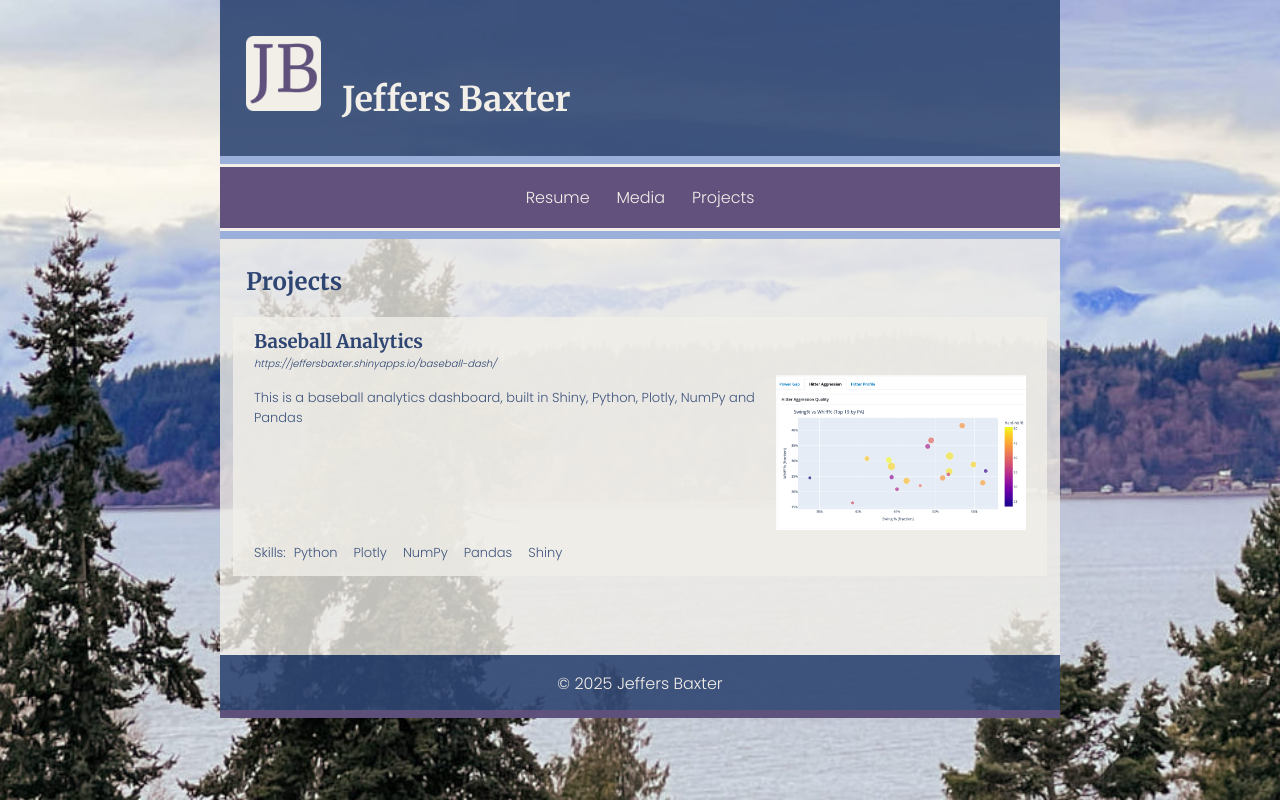
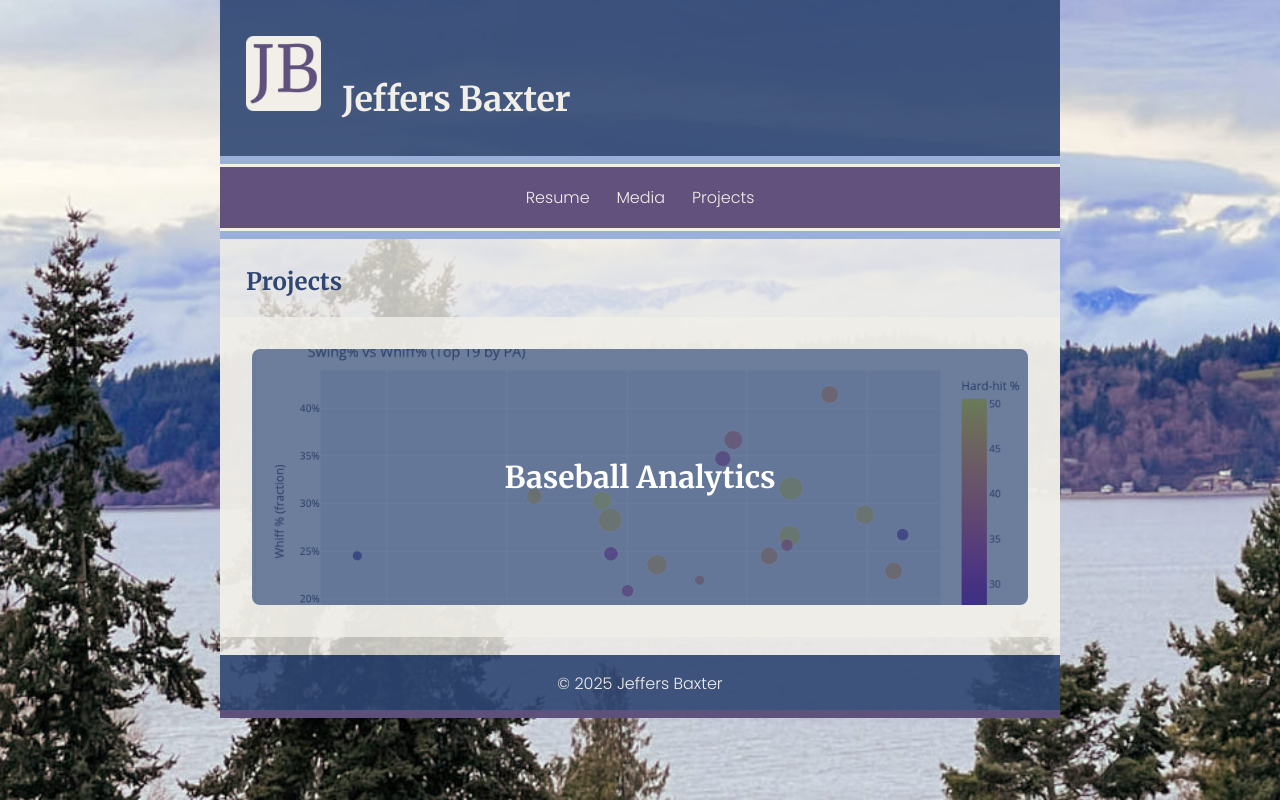
Before and after one commit to jeffersbaxter/personal, a Next.js app: page /projects in a window 1280 px wide. Built offline with nearby package versions, Linux system fonts and the light colour scheme.

Commit message:
basic project by id page

```diff
--- a/app/globals.css
+++ b/app/globals.css
@@ -486,6 +486,72 @@
   .text-13 {
     font-size: 13px;
   }
+
+  /* ProjectCard.css */
+
+  .project-card-wrapper {
+    display: flex;
+    background-color: var(--tanAlpha);
+    padding: 2rem;
+  }
+
+  .project-card {
+    position: relative;
+    width: 100%;
+    height: 16rem;
+    overflow: hidden;
+    border-radius: 0.5rem;
+    cursor: pointer;
+  }
+
+  .project-card-image {
+    position: absolute;
+    inset: 0;
+    transition: transform 700ms ease-out;
+    transform: scale(1);
+  }
+
+  .project-card-image.hovered {
+    transform: scale(1.15);
+  }
+
+  .project-card-image .image {
+    object-fit: cover;
+  }
+
+  .project-card-overlay {
+    position: absolute;
+    inset: 0;
+    background-color: var(--navy);
+    opacity: 0.7;
+    transition: opacity 500ms ease-out;
+  }
+
+  .project-card-overlay.hovered {
+    opacity: 0;
+  }
+
+  .project-card-content {
+    position: absolute;
+    inset: 0;
+    display: flex;
+    align-items: center;
+    justify-content: center;
+  }
+
+  .project-card-title {
+    color: white;
+    font-weight: bold;
+    text-align: center;
+    padding: 0 1.5rem;
+    font-size: 1.875rem;
+    transition: font-size 500ms ease-out;
+  }
+
+  .project-card-title.hovered {
+    font-size: 2.5rem;
+    color: var(--purple);
+  }
   /*  ----- Classes for alignment, positioning, widths, grids, embellishments, and animation -----  */
   .floatright {}
   .floatleft {}
--- a/app/projects/page.js
+++ b/app/projects/page.js
@@ -1,35 +1,15 @@
-import EngineeringProject from '@/components/EngineeringProject';
+import { getAllProjects } from '@/lib/projects';
+import ProjectCardLink from '@/components/ProjectCardLink';
 
-const projects = [
-    {
-        title: 'Baseball Analytics',
-        id: 'a',
-        description: 'This is a baseball analytics dashboard, built in Shiny, Python, Plotly, NumPy and Pandas',
-        projectUrl: 'https://jeffersbaxter.shinyapps.io/baseball-dash/',
-        skills: ['Python', 'Plotly', 'NumPy', 'Pandas', 'Shiny'],
-        imageSrc: '/trident-stats.png'
-    }
-];
+export default function ProjectsPage() {
+  const projects = getAllProjects();
 
-export const ProjectsPage = () => {
-    return (
-        <>
-            <h2>Projects</h2>
-            <ul className='no-type'>
-                {projects.map(project => (
-                    <li key={project.id} className="border rounded-lg p-6 shadow-sm list-none hover:shadow-md transition-shadow">
-                        <EngineeringProject
-                            title={project.title}
-                            description={project.description}
-                            projectUrl={project.projectUrl}
-                            skills={project.skills}
-                            imageSrc={project.imageSrc}
-                        />
-                    </li>
-                ))}
-            </ul>
-        </>
-    )
+  return (
+    <div>
+        <h2>Projects</h2>
+      {projects.map((project) => (
+        <ProjectCardLink key={project.id} project={project} />
+      ))}
+    </div>
+  );
 }
-
-export default ProjectsPage;
--- /dev/null
+++ b/components/ProjectCard.js
@@ -0,0 +1,39 @@
+import { useState } from 'react';
+import Image from 'next/image';
+// import './ProjectCard.css';
+
+
+export default function ProjectCard({ imageSrc, title }) {
+  const [isHovered, setIsHovered] = useState(false);
+
+  return (
+    <div className="project-card-wrapper">
+      <div
+        className="project-card"
+        onMouseEnter={() => setIsHovered(true)}
+        onMouseLeave={() => setIsHovered(false)}
+      >
+        {/* Background Image */}
+        <div className={`project-card-image ${isHovered ? 'hovered' : ''}`}>
+          <Image
+            src={imageSrc}
+            alt={title}
+            fill
+            className="image"
+            priority
+          />
+        </div>
+
+        {/* Dark Overlay */}
+        <div className={`project-card-overlay ${isHovered ? 'hovered' : ''}`} />
+
+        {/* Title */}
+        <div className="project-card-content">
+          <h2 className={`project-card-title ${isHovered ? 'hovered' : ''}`}>
+            {title}
+          </h2>
+        </div>
+      </div>
+    </div>
+  );
+}
--- /dev/null
+++ b/components/ProjectCardLink.jsx
@@ -0,0 +1,15 @@
+'use client';
+
+import Link from 'next/link';
+import ProjectCard from './ProjectCard';
+
+export default function ProjectCardLink({ project }) {
+  return (
+    <Link href={`/projects/${project.id}`}>
+      <ProjectCard
+        imageSrc={project.imageSrc}
+        title={project.title}
+      />
+    </Link>
+  );
+}
--- /dev/null
+++ b/lib/projects.js
@@ -0,0 +1,35 @@
+
+const allProjects = [
+    {
+        title: 'Baseball Analytics',
+        id: 'baseball-analytics',
+        description: 'This is a baseball analytics dashboard, built in Shiny, Python, Plotly, NumPy and Pandas',
+        projectUrl: 'https://jeffersbaxter.shinyapps.io/baseball-dash/',
+        skills: ['Python', 'Plotly', 'NumPy', 'Pandas', 'Shiny'],
+        imageSrc: '/trident-stats.png'
+    }
+];
+
+export function getAllProjects() {
+    return allProjects;
+};
+
+export function getAllProjectIds () {
+    return allProjects.map((p) => (p.id));
+}
+
+export function getProjectById(id) {
+  let project = null;
+
+  allProjects.forEach(function (p, i) {
+    if (id === p.id) {
+        project = p;
+    }
+  });
+
+  if (project === null) {
+    throw new Error(`No project with id ${id}`);
+  }
+
+  return project;
+}
--- a/package.json
+++ b/package.json
@@ -19,7 +19,8 @@
     "react": "^19.0.0",
     "react-dom": "^19.0.0",
     "react-icons": "^5.5.0",
-    "tailwind": "^4.0.0"
+    "tailwind": "^3.1.0",
+    "tailwindcss": "^3.4.19"
   },
   "devDependencies": {
     "@eslint/eslintrc": "^3",
```
Also changed, not shown: app/projects/[id]/page.js (added, +22 -0 lines), 1 other file (tests, documents, lock files or other folders).
